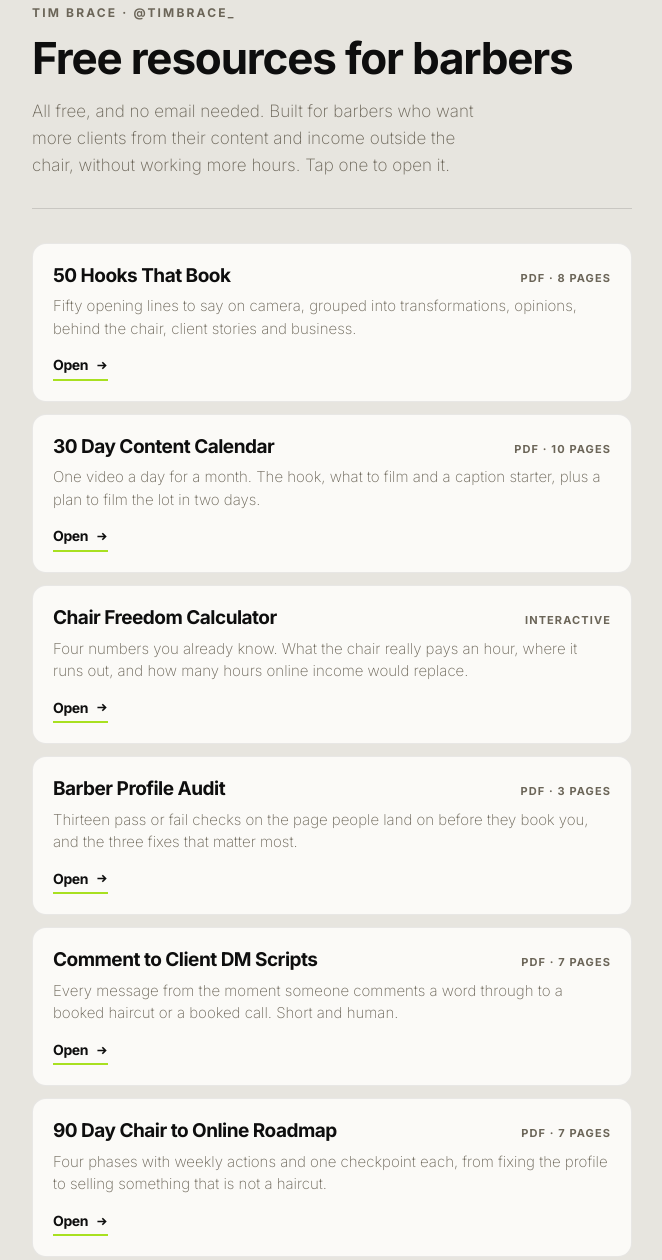
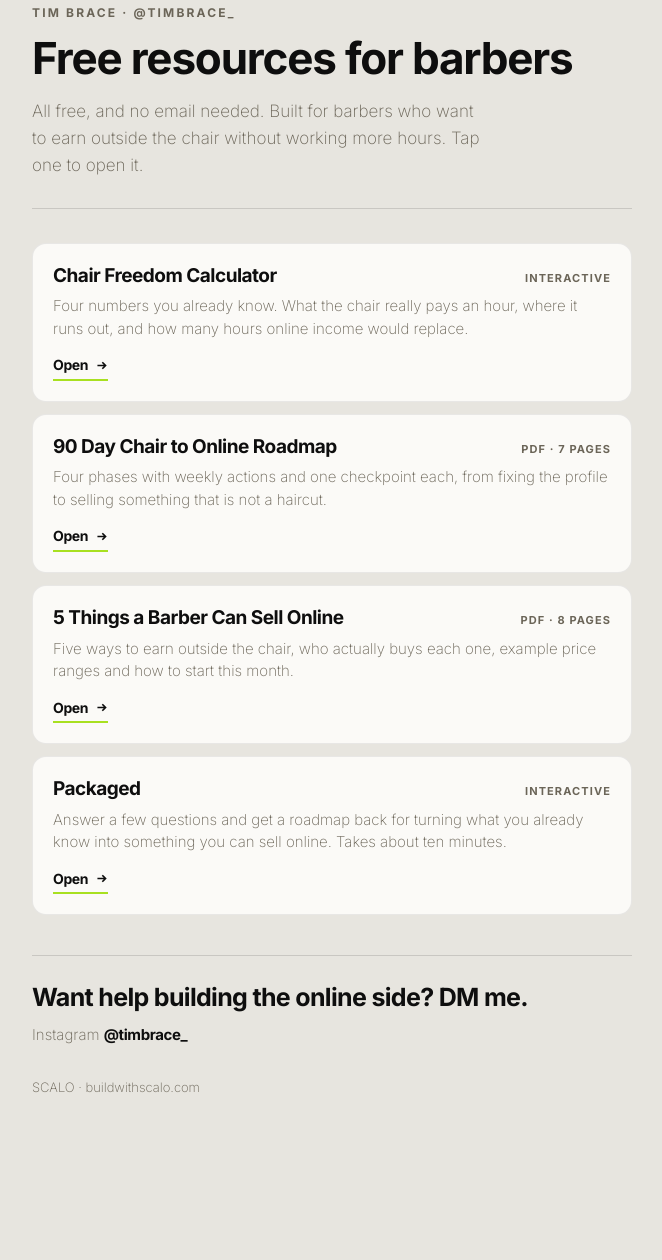
Before and after one commit to timbrace14-dot/scalo-landing-page, a plain HTML site: page resources/index.html in a window 1280 px wide. Shown: the part 45-1305 px from the top of the page, without its empty margins (308-970 px from the left). After the commit the page ends 1220 px from the top, so only its background shows below. Drawn offline with Linux system fonts and the light colour scheme.

Commit message:
Resources: keep only the going-online set
Drops the four guides aimed at filling the chair with haircut clients, so the
hub only carries work that points at earning outside the chair.

Removed: 50 Hooks That Book, the 30 Day Content Calendar and its text list,
the Barber Profile Audit, the Comment to Client DM Scripts, and their rewrites.

Left: the Chair Freedom Calculator, the 90 Day Chair to Online Roadmap,
5 Things a Barber Can Sell Online, and the link through to Packaged.

Hub intro and meta description updated to match.

Co-Authored-By: Claude Opus 5 <noreply@anthropic.com>

```diff
--- a/resources/index.html
+++ b/resources/index.html
@@ -5,7 +5,7 @@
 <meta name="viewport" content="width=device-width, initial-scale=1.0, viewport-fit=cover" />
 <meta name="theme-color" content="#E7E5DF" />
 <title>Free Resources · SCALO</title>
-<meta name="description" content="Free guides for barbers who want more clients from content and income outside the chair. Hooks, a 30 day content calendar, DM scripts, a profile audit, a 90 day roadmap and more." />
+<meta name="description" content="Free tools and guides for barbers building income outside the chair. The Chair Freedom Calculator, the 90 day roadmap and five things a barber can sell online." />
 <meta name="robots" content="noindex" />
 <link rel="preconnect" href="https://fonts.googleapis.com">
 <link rel="preconnect" href="https://fonts.gstatic.com" crossorigin>
@@ -85,22 +85,12 @@
   <header>
     <div class="kicker">Tim Brace · @timbrace_</div>
     <h1>Free resources for barbers</h1>
-    <p>All free, and no email needed. Built for barbers who want more clients from their content and income outside the chair, without working more hours. Tap one to open it.</p>
+    <p>All free, and no email needed. Built for barbers who want to earn outside the chair without working more hours. Tap one to open it.</p>
   </header>
 
   <main class="list">
 
-    <a class="item" href="/resources/files/50-hooks-that-book.pdf">
-      <div class="top"><span class="name">50 Hooks That Book</span><span class="tag">PDF · 8 pages</span></div>
-      <p>Fifty opening lines to say on camera, grouped into transformations, opinions, behind the chair, client stories and business.</p>
-      <span class="go">Open<svg viewBox="0 0 16 16" fill="none" stroke="currentColor" stroke-width="2"><path d="M3 8h10M9 4l4 4-4 4"/></svg></span>
-    </a>
 
-    <a class="item" href="/resources/files/30-day-content-calendar.pdf">
-      <div class="top"><span class="name">30 Day Content Calendar</span><span class="tag">PDF · 10 pages</span></div>
-      <p>One video a day for a month. The hook, what to film and a caption starter, plus a plan to film the lot in two days.</p>
-      <span class="go">Open<svg viewBox="0 0 16 16" fill="none" stroke="currentColor" stroke-width="2"><path d="M3 8h10M9 4l4 4-4 4"/></svg></span>
-    </a>
 
     <a class="item" href="/resources/calculator">
       <div class="top"><span class="name">Chair Freedom Calculator</span><span class="tag">Interactive</span></div>
@@ -108,17 +98,7 @@
       <span class="go">Open<svg viewBox="0 0 16 16" fill="none" stroke="currentColor" stroke-width="2"><path d="M3 8h10M9 4l4 4-4 4"/></svg></span>
     </a>
 
-    <a class="item" href="/resources/files/barber-profile-audit.pdf">
-      <div class="top"><span class="name">Barber Profile Audit</span><span class="tag">PDF · 3 pages</span></div>
-      <p>Thirteen pass or fail checks on the page people land on before they book you, and the three fixes that matter most.</p>
-      <span class="go">Open<svg viewBox="0 0 16 16" fill="none" stroke="currentColor" stroke-width="2"><path d="M3 8h10M9 4l4 4-4 4"/></svg></span>
-    </a>
 
-    <a class="item" href="/resources/files/comment-to-client-dm-scripts.pdf">
-      <div class="top"><span class="name">Comment to Client DM Scripts</span><span class="tag">PDF · 7 pages</span></div>
-      <p>Every message from the moment someone comments a word through to a booked haircut or a booked call. Short and human.</p>
-      <span class="go">Open<svg viewBox="0 0 16 16" fill="none" stroke="currentColor" stroke-width="2"><path d="M3 8h10M9 4l4 4-4 4"/></svg></span>
-    </a>
 
     <a class="item" href="/resources/files/90-day-chair-to-online-roadmap.pdf">
       <div class="top"><span class="name">90 Day Chair to Online Roadmap</span><span class="tag">PDF · 7 pages</span></div>
```
Also changed, not shown: resources/files/30-day-content-calendar-list.txt (deleted), vercel.json, 4 other files.
